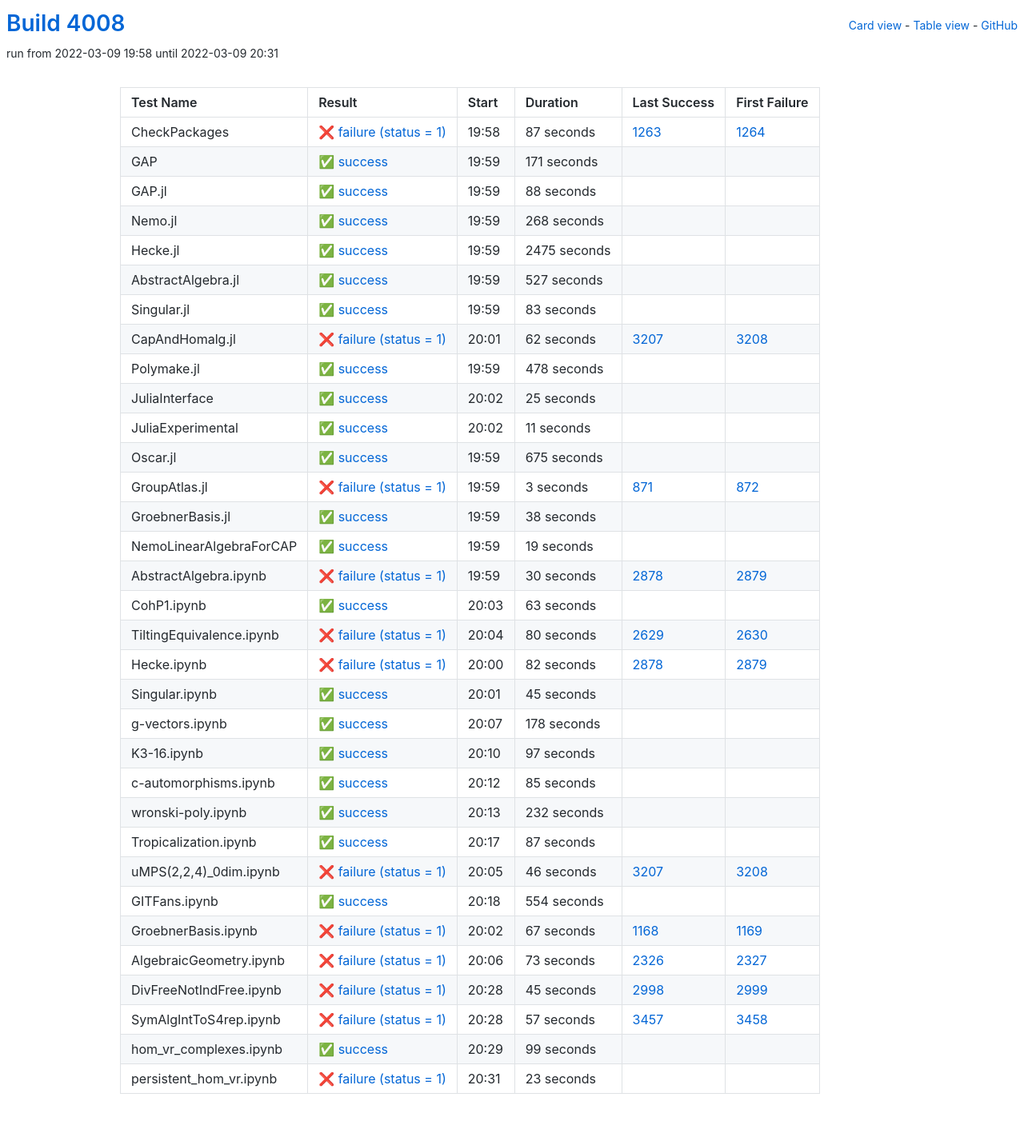
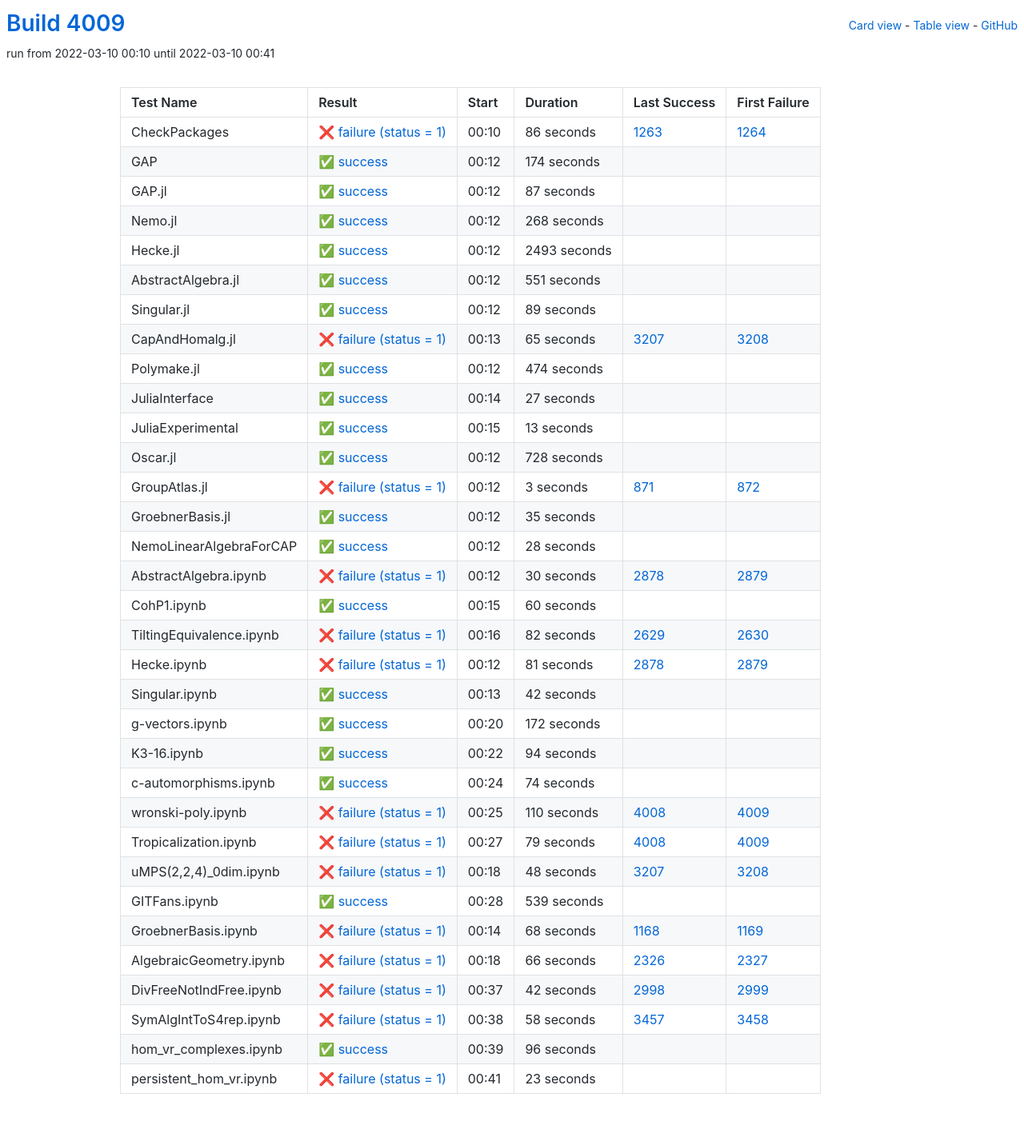
Before and after one commit to oscar-system/oscar-ci-status-stable, a Jekyll site: the page built from table.html, in a window 1280 px wide. Shown: the whole page at 80% size. Built offline with Jekyll 4.4.1, drawn with Linux system fonts in a browser that asks for light colours.

Commit message:
Build #4009

```diff
--- a/_data/ci.yml
+++ b/_data/ci.yml
@@ -1,6 +1,6 @@
 ---
-build: 4008
-build_url: https://oscarci.mathematik.uni-kl.de/job/oscar-stable/4008/
+build: 4009
+build_url: https://oscarci.mathematik.uni-kl.de/job/oscar-stable/4009/
 job: oscar-stable
 organization: oscar-system
 repo: oscar-ci-status-stable
@@ -8,44 +8,44 @@ repourl: https://github.com/oscar-system/oscar-ci-status-stable
 tests:
 - name: CheckPackages
   id: checkpackages
-  log: https://oscarci.mathematik.uni-kl.de/job/oscar-stable/4008/artifact/logs/build-4008/CheckPackages.log
-  start: 2022-03-09 19:58
+  log: https://oscarci.mathematik.uni-kl.de/job/oscar-stable/4009/artifact/logs/build-4009/CheckPackages.log
+  start: 2022-03-10 00:10
   success: false
   exitcode: 1
   status: failure
-  duration: 87
+  duration: 86
   last_success: 1263
   last_success_url: https://oscarci.mathematik.uni-kl.de/job/oscar-stable/1263/
   first_failure: 1264
   first_failure_url: https://oscarci.mathematik.uni-kl.de/job/oscar-stable/1264/
 - name: GAP
   id: gap
-  log: https://oscarci.mathematik.uni-kl.de/job/oscar-stable/4008/artifact/logs/build-4008/GAP.log
-  start: 2022-03-09 19:59
+  log: https://oscarci.mathematik.uni-kl.de/job/oscar-stable/4009/artifact/logs/build-4009/GAP.log
+  start: 2022-03-10 00:12
   success: true
   exitcode: 0
   status: success
-  duration: 171
+  duration: 174
   last_success: false
   last_success_url:
   first_failure: false
   first_failure_url:
 - name: GAP.jl
   id: gap-jl
-  log: https://oscarci.mathematik.uni-kl.de/job/oscar-stable/4008/artifact/logs/build-4008/GAP.jl.log
-  start: 2022-03-09 19:59
+  log: https://oscarci.mathematik.uni-kl.de/job/oscar-stable/4009/artifact/logs/build-4009/GAP.jl.log
+  start: 2022-03-10 00:12
   success: true
   exitcode: 0
   status: success
-  duration: 88
+  duration: 87
   last_success: false
   last_success_url:
   first_failure: false
   first_failure_url:
 - name: Nemo.jl
   id: nemo-jl
-  log: https://oscarci.mathematik.uni-kl.de/job/oscar-stable/4008/artifact/logs/build-4008/Nemo.jl.log
-  start: 2022-03-09 19:59
+  log: https://oscarci.mathematik.uni-kl.de/job/oscar-stable/4009/artifact/logs/build-4009/Nemo.jl.log
+  start: 2022-03-10 00:12
   success: true
   exitcode: 0
   status: success
@@ -56,104 +56,104 @@ tests:
   first_failure_url:
 - name: Hecke.jl
   id: hecke-jl
-  log: https://oscarci.mathematik.uni-kl.de/job/oscar-stable/4008/artifact/logs/build-4008/Hecke.jl.log
-  start: 2022-03-09 19:59
+  log: https://oscarci.mathematik.uni-kl.de/job/oscar-stable/4009/artifact/logs/build-4009/Hecke.jl.log
+  start: 2022-03-10 00:12
   success: true
   exitcode: 0
   status: success
-  duration: 2475
+  duration: 2493
   last_success: false
   last_success_url:
   first_failure: false
   first_failure_url:
 - name: AbstractAlgebra.jl
   id: abstractalgebra-jl
-  log: https://oscarci.mathematik.uni-kl.de/job/oscar-stable/4008/artifact/logs/build-4008/AbstractAlgebra.jl.log
-  start: 2022-03-09 19:59
+  log: https://oscarci.mathematik.uni-kl.de/job/oscar-stable/4009/artifact/logs/build-4009/AbstractAlgebra.jl.log
+  start: 2022-03-10 00:12
   success: true
   exitcode: 0
   status: success
-  duration: 527
+  duration: 551
   last_success: false
   last_success_url:
   first_failure: false
   first_failure_url:
 - name: Singular.jl
   id: singular-jl
-  log: https://oscarci.mathematik.uni-kl.de/job/oscar-stable/4008/artifact/logs/build-4008/Singular.jl.log
-  start: 2022-03-09 19:59
+  log: https://oscarci.mathematik.uni-kl.de/job/oscar-stable/4009/artifact/logs/build-4009/Singular.jl.log
+  start: 2022-03-10 00:12
   success: true
   exitcode: 0
   status: success
-  duration: 83
+  duration: 89
   last_success: false
   last_success_url:
   first_failure: false
   first_failure_url:
 - name: CapAndHomalg.jl
   id: capandhomalg-jl
-  log: https://oscarci.mathematik.uni-kl.de/job/oscar-stable/4008/artifact/logs/build-4008/CapAndHomalg.jl.log
-  start: 2022-03-09 20:01
+  log: https://oscarci.mathematik.uni-kl.de/job/oscar-stable/4009/artifact/logs/build-4009/CapAndHomalg.jl.log
+  start: 2022-03-10 00:13
   success: false
   exitcode: 1
   status: failure
-  duration: 62
+  duration: 65
   last_success: 3207
   last_success_url: https://oscarci.mathematik.uni-kl.de/job/oscar-stable/3207/
   first_failure: 3208
   first_failure_url: https://oscarci.mathematik.uni-kl.de/job/oscar-stable/3208/
 - name: Polymake.jl
   id: polymake-jl
-  log: https://oscarci.mathematik.uni-kl.de/job/oscar-stable/4008/artifact/logs/build-4008/Polymake.jl.log
-  start: 2022-03-09 19:59
+  log: https://oscarci.mathematik.uni-kl.de/job/oscar-stable/4009/artifact/logs/build-4009/Polymake.jl.log
+  start: 2022-03-10 00:12
   success: true
   exitcode: 0
   status: success
-  duration: 478
+  duration: 474
   last_success: false
   last_success_url:
   first_failure: false
   first_failure_url:
 - name: JuliaInterface
   id: juliainterface
-  log: https://oscarci.mathematik.uni-kl.de/job/oscar-stable/4008/artifact/logs/build-4008/JuliaInterface.log
-  start: 2022-03-09 20:02
+  log: https://oscarci.mathematik.uni-kl.de/job/oscar-stable/4009/artifact/logs/build-4009/JuliaInterface.log
+  start: 2022-03-10 00:14
   success: true
   exitcode: 0
   status: success
-  duration: 25
+  duration: 27
   last_success: false
   last_success_url:
   first_failure: false
   first_failure_url:
 - name: JuliaExperimental
   id: juliaexperimental
-  log: https://oscarci.mathematik.uni-kl.de/job/oscar-stable/4008/artifact/logs/build-4008/JuliaExperimental.log
-  start: 2022-03-09 20:02
+  log: https://oscarci.mathematik.uni-kl.de/job/oscar-stable/4009/artifact/logs/build-4009/JuliaExperimental.log
+  start: 2022-03-10 00:15
   success: true
   exitcode: 0
   status: success
-  duration: 11
+  duration: 13
   last_success: false
   last_success_url:
   first_failure: false
   first_failure_url:
 - name: Oscar.jl
   id: oscar-jl
-  log: https://oscarci.mathematik.uni-kl.de/job/oscar-stable/4008/artifact/logs/build-4008/Oscar.jl.log
-  start: 2022-03-09 19:59
+  log: https://oscarci.mathematik.uni-kl.de/job/oscar-stable/4009/artifact/logs/build-4009/Oscar.jl.log
+  start: 2022-03-10 00:12
   success: true
   exitcode: 0
   status: success
-  duration: 675
+  duration: 728
   last_success: false
   last_success_url:
   first_failure: false
   first_failure_url:
 - name: GroupAtlas.jl
   id: groupatlas-jl
-  log: https://oscarci.mathematik.uni-kl.de/job/oscar-stable/4008/artifact/logs/build-4008/GroupAtlas.jl.log
-  start: 2022-03-09 19:59
+  log: https://oscarci.mathematik.uni-kl.de/job/oscar-stable/4009/artifact/logs/build-4009/GroupAtlas.jl.log
+  start: 2022-03-10 00:12
   success: false
   exitcode: 1
   status: failure
@@ -164,32 +164,32 @@ tests:
   first_failure_url: https://oscarci.mathematik.uni-kl.de/job/oscar-stable/872/
 - name: GroebnerBasis.jl
   id: groebnerbasis-jl
-  log: https://oscarci.mathematik.uni-kl.de/job/oscar-stable/4008/artifact/logs/build-4008/GroebnerBasis.jl.log
-  start: 2022-03-09 19:59
+  log: https://oscarci.mathematik.uni-kl.de/job/oscar-stable/4009/artifact/logs/build-4009/GroebnerBasis.jl.log
+  start: 2022-03-10 00:12
   success: true
   exitcode: 0
   status: success
-  duration: 38
+  duration: 35
   last_success: false
   last_success_url:
   first_failure: false
   first_failure_url:
 - name: NemoLinearAlgebraForCAP
   id: nemolinearalgebraforcap
-  log: https://oscarci.mathematik.uni-kl.de/job/oscar-stable/4008/artifact/logs/build-4008/NemoLinearAlgebraForCAP.log
-  start: 2022-03-09 19:59
+  log: https://oscarci.mathematik.uni-kl.de/job/oscar-stable/4009/artifact/logs/build-4009/NemoLinearAlgebraForCAP.log
+  start: 2022-03-10 00:12
   success: true
   exitcode: 0
   status: success
-  duration: 19
+  duration: 28
   last_success: false
   last_success_url:
   first_failure: false
   first_failure_url:
 - name: AbstractAlgebra.ipynb
   id: abstractalgebra-ipynb
-  log: https://oscarci.mathematik.uni-kl.de/job/oscar-stable/4008/artifact/logs/build-4008/AbstractAlgebra.ipynb.log
-  start: 2022-03-09 19:59
+  log: https://oscarci.mathematik.uni-kl.de/job/oscar-stable/4009/artifact/logs/build-4009/AbstractAlgebra.ipynb.log
+  start: 2022-03-10 00:12
   success: false
   exitcode: 1
   status: failure
@@ -200,200 +200,200 @@ tests:
   first_failure_url: https://oscarci.mathematik.uni-kl.de/job/oscar-stable/2879/
 - name: CohP1.ipynb
   id: cohp1-ipynb
-  log: https://oscarci.mathematik.uni-kl.de/job/oscar-stable/4008/artifact/logs/build-4008/CohP1.ipynb.log
-  start: 2022-03-09 20:03
+  log: https://oscarci.mathematik.uni-kl.de/job/oscar-stable/4009/artifact/logs/build-4009/CohP1.ipynb.log
+  start: 2022-03-10 00:15
   success: true
   exitcode: 0
   status: success
-  duration: 63
+  duration: 60
   last_success: false
   last_success_url:
   first_failure: false
   first_failure_url:
 - name: TiltingEquivalence.ipynb
   id: tiltingequivalence-ipynb
-  log: https://oscarci.mathematik.uni-kl.de/job/oscar-stable/4008/artifact/logs/build-4008/TiltingEquivalence.ipynb.log
-  start: 2022-03-09 20:04
+  log: https://oscarci.mathematik.uni-kl.de/job/oscar-stable/4009/artifact/logs/build-4009/TiltingEquivalence.ipynb.log
+  start: 2022-03-10 00:16
   success: false
   exitcode: 1
   status: failure
-  duration: 80
+  duration: 82
   last_success: 2629
   last_success_url: https://oscarci.mathematik.uni-kl.de/job/oscar-stable/2629/
   first_failure: 2630
   first_failure_url: https://oscarci.mathematik.uni-kl.de/job/oscar-stable/2630/
 - name: Hecke.ipynb
   id: hecke-ipynb
-  log: https://oscarci.mathematik.uni-kl.de/job/oscar-stable/4008/artifact/logs/build-4008/Hecke.ipynb.log
-  start: 2022-03-09 20:00
+  log: https://oscarci.mathematik.uni-kl.de/job/oscar-stable/4009/artifact/logs/build-4009/Hecke.ipynb.log
+  start: 2022-03-10 00:12
   success: false
   exitcode: 1
   status: failure
-  duration: 82
+  duration: 81
   last_success: 2878
   last_success_url: https://oscarci.mathematik.uni-kl.de/job/oscar-stable/2878/
   first_failure: 2879
   first_failure_url: https://oscarci.mathematik.uni-kl.de/job/oscar-stable/2879/
 - name: Singular.ipynb
   id: singular-ipynb
-  log: https://oscarci.mathematik.uni-kl.de/job/oscar-stable/4008/artifact/logs/build-4008/Singular.ipynb.log
-  start: 2022-03-09 20:01
+  log: https://oscarci.mathematik.uni-kl.de/job/oscar-stable/4009/artifact/logs/build-4009/Singular.ipynb.log
+  start: 2022-03-10 00:13
   success: true
   exitcode: 0
   status: success
-  duration: 45
+  duration: 42
   last_success: false
   last_success_url:
   first_failure: false
   first_failure_url:
 - name: g-vectors.ipynb
   id: g-vectors-ipynb
-  log: https://oscarci.mathematik.uni-kl.de/job/oscar-stable/4008/artifact/logs/build-4008/g-vectors.ipynb.log
-  start: 2022-03-09 20:07
+  log: https://oscarci.mathematik.uni-kl.de/job/oscar-stable/4009/artifact/logs/build-4009/g-vectors.ipynb.log
+  start: 2022-03-10 00:20
   success: true
   exitcode: 0
   status: success
-  duration: 178
+  duration: 172
   last_success: false
   last_success_url:
   first_failure: false
   first_failure_url:
 - name: K3-16.ipynb
   id: k3-16-ipynb
-  log: https://oscarci.mathematik.uni-kl.de/job/oscar-stable/4008/artifact/logs/build-4008/K3-16.ipynb.log
-  start: 2022-03-09 20:10
+  log: https://oscarci.mathematik.uni-kl.de/job/oscar-stable/4009/artifact/logs/build-4009/K3-16.ipynb.log
+  start: 2022-03-10 00:22
   success: true
   exitcode: 0
   status: success
-  duration: 97
+  duration: 94
   last_success: false
   last_success_url:
   first_failure: false
   first_failure_url:
 - name: c-automorphisms.ipynb
   id: c-automorphisms-ipynb
-  log: https://oscarci.mathematik.uni-kl.de/job/oscar-stable/4008/artifact/logs/build-4008/c-automorphisms.ipynb.log
-  start: 2022-03-09 20:12
+  log: https://oscarci.mathematik.uni-kl.de/job/oscar-stable/4009/artifact/logs/build-4009/c-automorphisms.ipynb.log
+  start: 2022-03-10 00:24
   success: true
   exitcode: 0
   status: success
-  duration: 85
+  duration: 74
   last_success: false
   last_success_url:
   first_failure: false
   first_failure_url:
 - name: wronski-poly.ipynb
   id: wronski-poly-ipynb
-  log: https://oscarci.mathematik.uni-kl.de/job/oscar-stable/4008/artifact/logs/build-4008/wronski-poly.ipynb.log
-  start: 2022-03-09 20:13
-  success: true
-  exitcode: 0
-  status: success
-  duration: 232
-  last_success: false
-  last_success_url:
-  first_failure: false
-  first_failure_url:
-- name: Tropicalization.ipynb
-  id: tropicalization-ipynb
-  log: https://oscarci.mathematik.uni-kl.de/job/oscar-stable/4008/artifact/logs/build-4008/Tropicalization.ipynb.log
-  start: 2022-03-09 20:17
-  success: true
-  exitcode: 0
-  status: success
-  duration: 87
-  last_success: false
-  last_success_url:
-  first_failure: false
-  first_failure_url:
-- name: uMPS(2,2,4)_0dim.ipynb
-  id: umps-2-2-4-0dim-ipynb
-  log: https://oscarci.mathematik.uni-kl.de/job/oscar-stable/4008/artifact/logs/build-4008/uMPS-2-2-4-_0dim.ipynb.log
-  start: 2022-03-09 20:05
+  log: https://oscarci.mathematik.uni-kl.de/job/oscar-stable/4009/artifact/logs/build-4009/wronski-poly.ipynb.log
+  start: 2022-03-10 00:25
   success: false
   exitcode: 1
   status: failure
-  duration: 46
+  duration: 110
+  last_success: 4008
+  last_success_url: https://oscarci.mathematik.uni-kl.de/job/oscar-stable/4008/
+  first_failure: 4009
+  first_failure_url: https://oscarci.mathematik.uni-kl.de/job/oscar-stable/4009/
+- name: Tropicalization.ipynb
+  id: tropicalization-ipynb
+  log: https://oscarci.mathematik.uni-kl.de/job/oscar-stable/4009/artifact/logs/build-4009/Tropicalization.ipynb.log
+  start: 2022-03-10 00:27
+  success: false
+  exitcode: 1
+  status: failure
+  duration: 79
+  last_success: 4008
+  last_success_url: https://oscarci.mathematik.uni-kl.de/job/oscar-stable/4008/
+  first_failure: 4009
+  first_failure_url: https://oscarci.mathematik.uni-kl.de/job/oscar-stable/4009/
+- name: uMPS(2,2,4)_0dim.ipynb
+  id: umps-2-2-4-0dim-ipynb
+  log: https://oscarci.mathematik.uni-kl.de/job/oscar-stable/4009/artifact/logs/build-4009/uMPS-2-2-4-_0dim.ipynb.log
+  start: 2022-03-10 00:18
+  success: false
+  exitcode: 1
+  status: failure
+  duration: 48
   last_success: 3207
   last_success_url: https://oscarci.mathematik.uni-kl.de/job/oscar-stable/3207/
   first_failure: 3208
   first_failure_url: https://oscarci.mathematik.uni-kl.de/job/oscar-stable/3208/
 - name: GITFans.ipynb
   id: gitfans-ipynb
-  log: https://oscarci.mathematik.uni-kl.de/job/oscar-stable/4008/artifact/logs/build-4008/GITFans.ipynb.log
-  start: 2022-03-09 20:18
+  log: https://oscarci.mathematik.uni-kl.de/job/oscar-stable/4009/artifact/logs/build-4009/GITFans.ipynb.log
+  start: 2022-03-10 00:28
   success: true
   exitcode: 0
   status: success
-  duration: 554
+  duration: 539
   last_success: false
   last_success_url:
   first_failure: false
   first_failure_url:
 - name: GroebnerBasis.ipynb
   id: groebnerbasis-ipynb
-  log: https://oscarci.mathematik.uni-kl.de/job/oscar-stable/4008/artifact/logs/build-4008/GroebnerBasis.ipynb.log
-  start: 2022-03-09 20:02
+  log: https://oscarci.mathematik.uni-kl.de/job/oscar-stable/4009/artifact/logs/build-4009/GroebnerBasis.ipynb.log
+  start: 2022-03-10 00:14
   success: false
   exitcode: 1
   status: failure
-  duration: 67
+  duration: 68
   last_success: 1168
   last_success_url: https://oscarci.mathematik.uni-kl.de/job/oscar-stable/1168/
   first_failure: 1169
   first_failure_url: https://oscarci.mathematik.uni-kl.de/job/oscar-stable/1169/
 - name: AlgebraicGeometry.ipynb
   id: algebraicgeometry-ipynb
-  log: https://oscarci.mathematik.uni-kl.de/job/oscar-stable/4008/artifact/logs/build-4008/AlgebraicGeometry.ipynb.log
-  start: 2022-03-09 20:06
+  log: https://oscarci.mathematik.uni-kl.de/job/oscar-stable/4009/artifact/logs/build-4009/AlgebraicGeometry.ipynb.log
+  start: 2022-03-10 00:18
   success: false
   exitcode: 1
   status: failure
-  duration: 73
+  duration: 66
   last_success: 2326
   last_success_url: https://oscarci.mathematik.uni-kl.de/job/oscar-stable/2326/
   first_failure: 2327
   first_failure_url: https://oscarci.mathematik.uni-kl.de/job/oscar-stable/2327/
 - name: DivFreeNotIndFree.ipynb
   id: divfreenotindfree-ipynb
-  log: https://oscarci.mathematik.uni-kl.de/job/oscar-stable/4008/artifact/logs/build-4008/DivFreeNotIndFree.ipynb.log
-  start: 2022-03-09 20:28
+  log: https://oscarci.mathematik.uni-kl.de/job/oscar-stable/4009/artifact/logs/build-4009/DivFreeNotIndFree.ipynb.log
+  start: 2022-03-10 00:37
   success: false
   exitcode: 1
   status: failure
-  duration: 45
+  duration: 42
   last_success: 2998
   last_success_url: https://oscarci.mathematik.uni-kl.de/job/oscar-stable/2998/
   first_failure: 2999
   first_failure_url: https://oscarci.mathematik.uni-kl.de/job/oscar-stable/2999/
 - name: SymAlgIntToS4rep.ipynb
   id: symalginttos4rep-ipynb
-  log: https://oscarci.mathematik.uni-kl.de/job/oscar-stable/4008/artifact/logs/build-4008/SymAlgIntToS4rep.ipynb.log
-  start: 2022-03-09 20:28
+  log: https://oscarci.mathematik.uni-kl.de/job/oscar-stable/4009/artifact/logs/build-4009/SymAlgIntToS4rep.ipynb.log
+  start: 2022-03-10 00:38
   success: false
   exitcode: 1
   status: failure
-  duration: 57
+  duration: 58
   last_success: 3457
   last_success_url: https://oscarci.mathematik.uni-kl.de/job/oscar-stable/3457/
   first_failure: 3458
   first_failure_url: https://oscarci.mathematik.uni-kl.de/job/oscar-stable/3458/
 - name: hom_vr_complexes.ipynb
   id: hom-vr-complexes-ipynb
-  log: https://oscarci.mathematik.uni-kl.de/job/oscar-stable/4008/artifact/logs/build-4008/hom_vr_complexes.ipynb.log
-  start: 2022-03-09 20:29
+  log: https://oscarci.mathematik.uni-kl.de/job/oscar-stable/4009/artifact/logs/build-4009/hom_vr_complexes.ipynb.log
+  start: 2022-03-10 00:39
   success: true
   exitcode: 0
   status: success
-  duration: 99
+  duration: 96
   last_success: false
   last_success_url:
   first_failure: false
   first_failure_url:
 - name: persistent_hom_vr.ipynb
   id: persistent-hom-vr-ipynb
-  log: https://oscarci.mathematik.uni-kl.de/job/oscar-stable/4008/artifact/logs/build-4008/persistent_hom_vr.ipynb.log
-  start: 2022-03-09 20:31
+  log: https://oscarci.mathematik.uni-kl.de/job/oscar-stable/4009/artifact/logs/build-4009/persistent_hom_vr.ipynb.log
+  start: 2022-03-10 00:41
   success: false
   exitcode: 1
   status: failure
```
Also changed, not shown: README.md.
